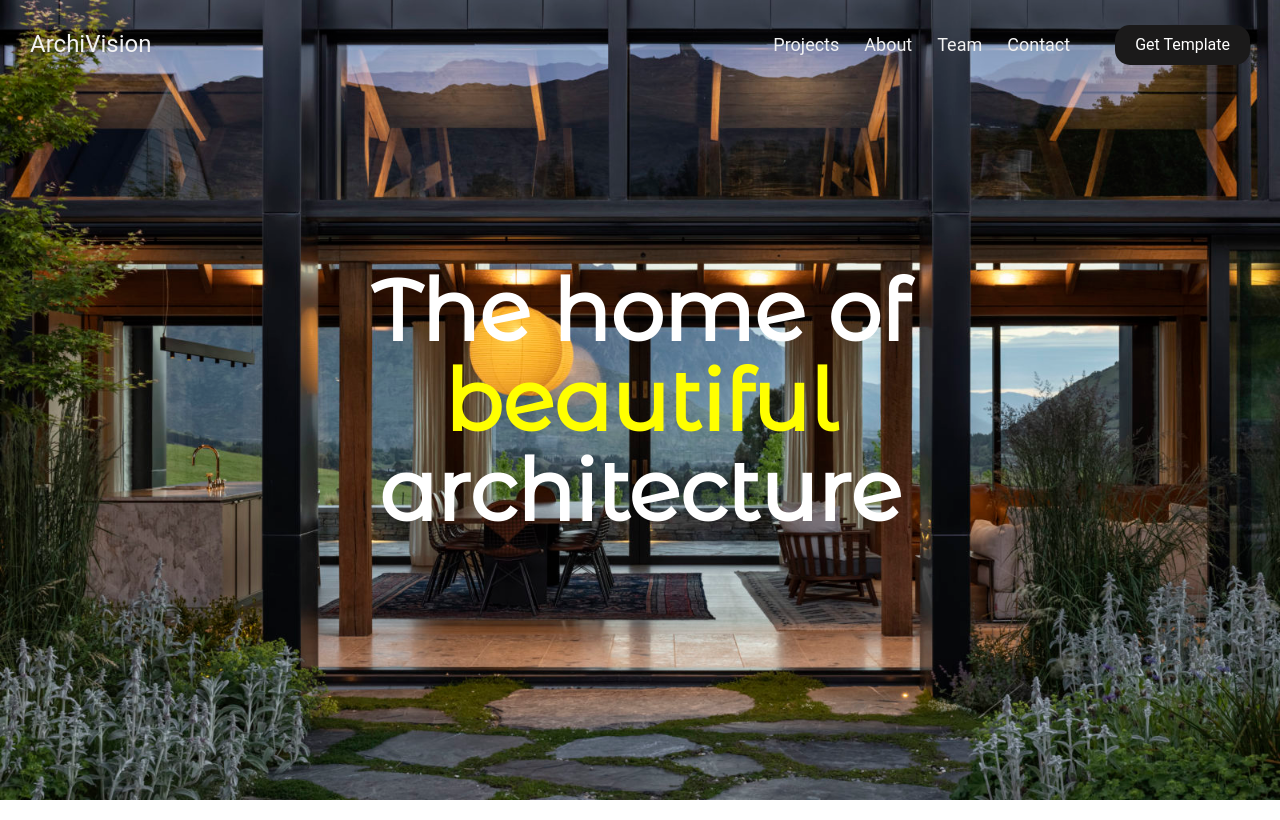
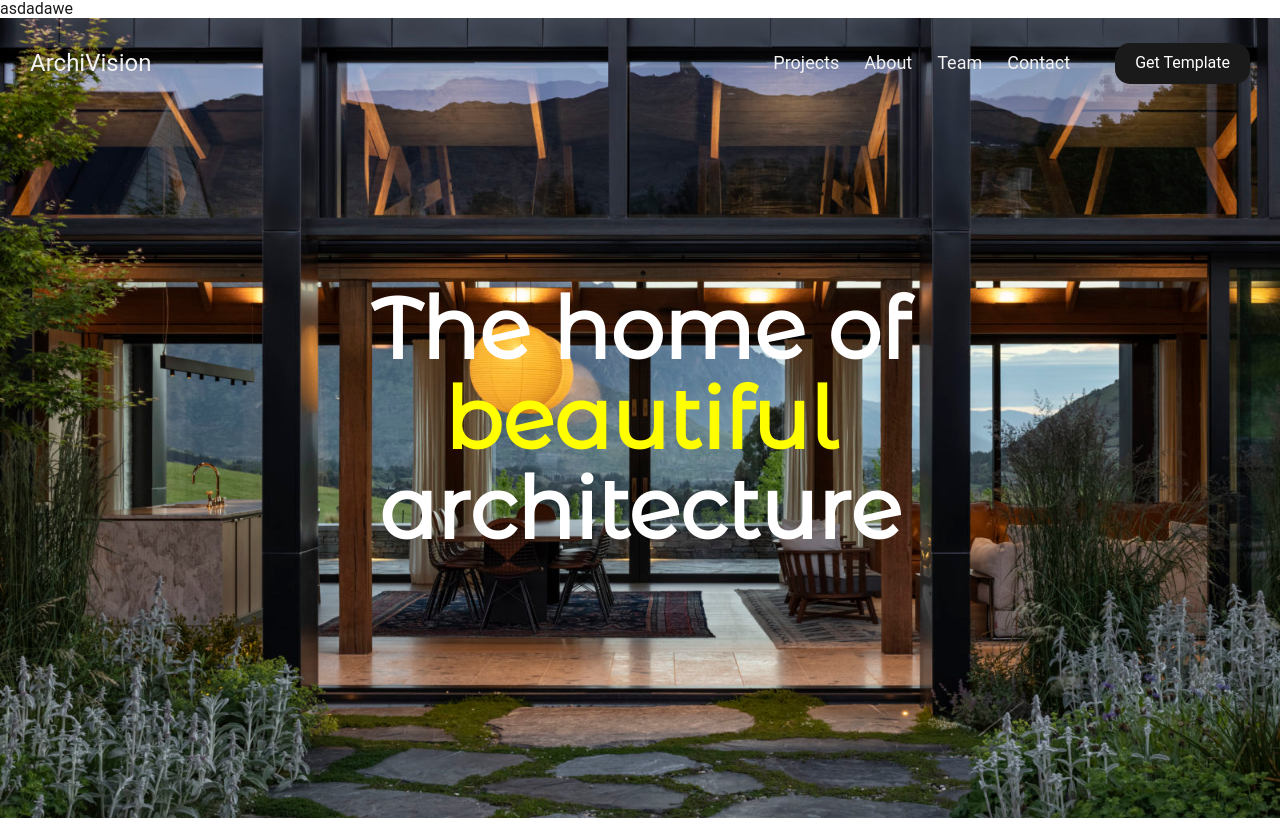
Before and after one commit to AlbertAkk/albertakk.github.io, a React app: page / in a window 1280 px wide. Shown: the top 820 px of the page. Built offline with nearby package versions, Linux system fonts and the light colour scheme.

Commit message:
test app

```diff
--- a/src/index.tsx
+++ b/src/index.tsx
@@ -3,4 +3,9 @@ import ReactDOM from 'react-dom/client'
 import { App } from './App'
 
 const root = ReactDOM.createRoot(document.getElementById('root') as HTMLElement)
-root.render(<App />)
+root.render(
+  <>
+    asdadawe
+    <App />
+  </>
+)
```
